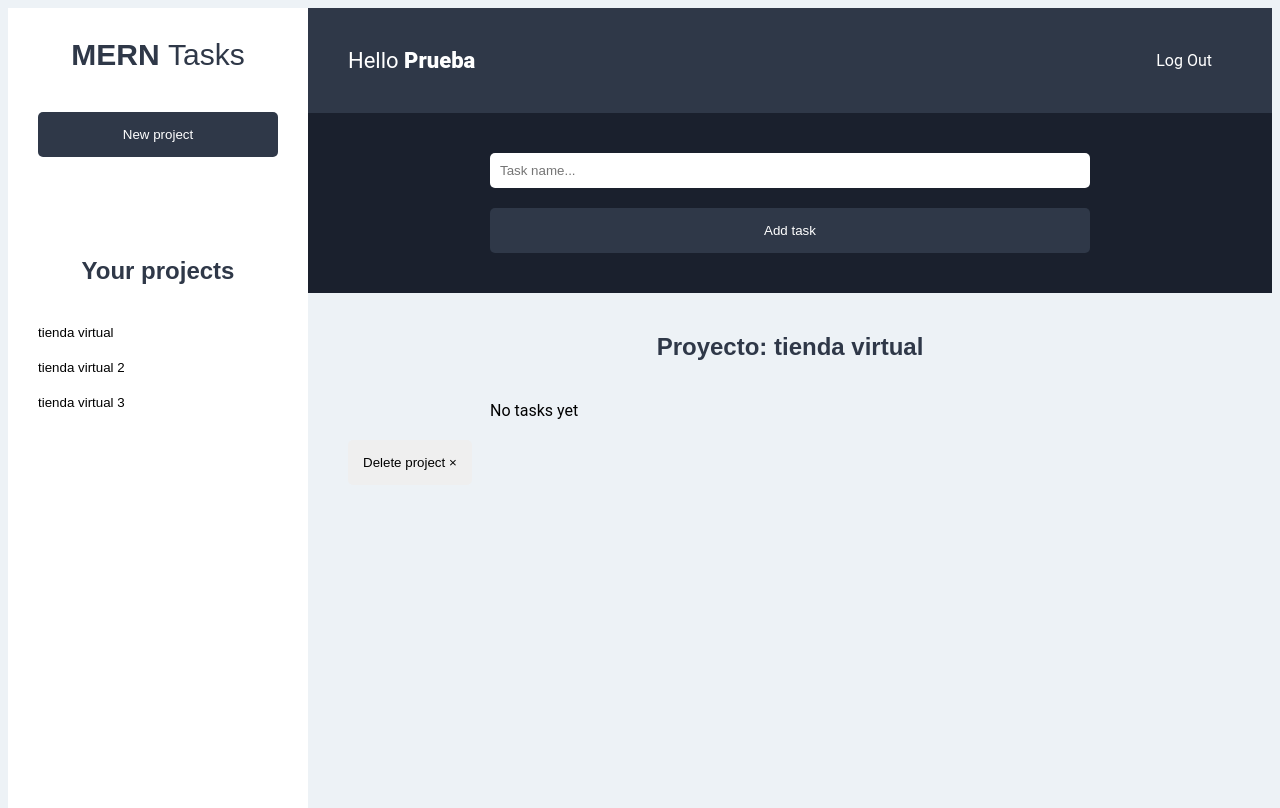
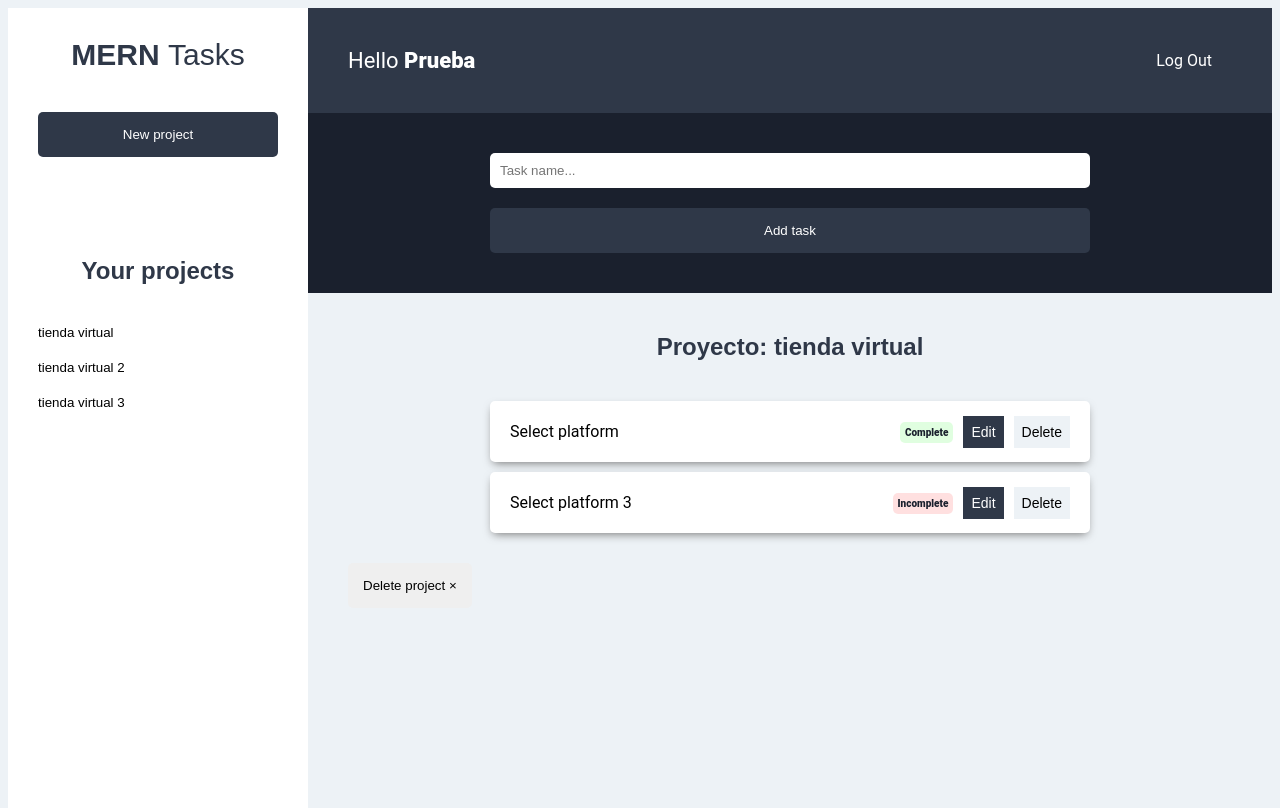
Before and after one commit to julikroch/mern-client, a React (Create React App) app: page /projects in a window 1280 px wide. Both pictures are taken after a click on the button "tienda virtual". Built offline with nearby package versions, Linux system fonts and the light colour scheme.

Commit message:
developing delete for tasks

```diff
--- a/package.json
+++ b/package.json
@@ -10,6 +10,7 @@
     "react-dom": "^17.0.2",
     "react-router-dom": "^5.3.0",
     "react-scripts": "4.0.3",
+    "react-transition-group": "^4.4.2",
     "web-vitals": "^1.0.1"
   },
   "scripts": {
--- a/src/components/projects/ListProjects.js
+++ b/src/components/projects/ListProjects.js
@@ -1,6 +1,8 @@
 import { useContext, useEffect } from 'react'
 import Project from './Project'
 import ProjectContext from "../../context/projects/projectContext"
+import { TransitionGroup, CSSTransition } from 'react-transition-group'
+
 
 const ListProjects = () => {
 
@@ -15,12 +17,20 @@ const ListProjects = () => {
 
     return (
         <ul className='listado-proyectos'>
-            {projects.map((project) => (
-                <Project
-                    key={project.id}
-                    project={project}
-                />
-            ))}
+            <TransitionGroup>
+                {projects.map((project) => (
+                    <CSSTransition
+                        key={project.id}
+                        timeout={200}
+                        classNames='proyecto'
+                    >
+                        <Project
+                            project={project}
+                        />
+                    </CSSTransition>
+                ))}
+            </TransitionGroup>
+
         </ul>
     )
 }
--- a/src/components/projects/Project.js
+++ b/src/components/projects/Project.js
@@ -8,7 +8,6 @@ const Project = ({ project }) => {
     const { selectProjectFn } = projectsContext
 
     const tasksContext = useContext(TaskContext)
-
     const { getTasks } = tasksContext
 
     const selectProject = id => {
--- a/src/components/tasks/Task.js
+++ b/src/components/tasks/Task.js
@@ -1,8 +1,21 @@
-import React from 'react'
+import { useContext } from 'react'
+import ProjectContext from "../../context/projects/projectContext"
+import TaskContext from '../../context/tasks/taskContext'
 
 const Task = ({ task }) => {
 
+    const tasksContext = useContext(TaskContext)
+    const { deleteTask, getTasks } = tasksContext
+
+    const projectsContext = useContext(ProjectContext)
+    const { selectedProject } = projectsContext
+
     const { name, taskState } = task
+
+    const btnDeleteTask = id => {
+        deleteTask(id)
+        getTasks(selectedProject[0].id)
+    }
 
     return (
         <li className='tarea sombra'>
@@ -32,6 +45,7 @@ const Task = ({ task }) => {
                 <button
                     type='button'
                     className='btn btn-secundario'
+                    onClick={() => btnDeleteTask(task.id)}
                 >Delete</button>
             </div>
         </li>
--- a/src/components/tasks/TaskForm.js
+++ b/src/components/tasks/TaskForm.js
@@ -1,23 +1,60 @@
-import { useContext } from 'react'
+import { useContext, useState } from 'react'
 import ProjectContext from "../../context/projects/projectContext"
+import TaskContext from '../../context/tasks/taskContext'
 
 const TaskForm = () => {
 
     const projectsContext = useContext(ProjectContext)
     const { selectedProject } = projectsContext
 
+    const tasksContext = useContext(TaskContext)
+    const { taskError, addTask, validateTask, getTasks } = tasksContext
+
+    const [task, setTask] = useState({
+        name: ''
+    })
+
+    const { name } = task
 
     if (!selectedProject) return null
 
+    const handleChange = e => {
+        setTask({
+            ...task,
+            [e.target.name]: e.target.value
+        })
+    }
+
+    const onSubmit = e => {
+        e.preventDefault()
+
+        if (name.trim() === '') {
+            validateTask()
+            return
+        }
+
+        task.projectId = selectedProject[0].id
+        task.state = false
+        addTask(task)
+
+        getTasks(selectedProject[0].id)
+
+        setTask({ name: '' })
+    }
+
     return (
         <div className="formulario">
-            <form>
+            <form
+                onSubmit={onSubmit}
+            >
                 <div className="contenedor-input">
                     <input
                         type="text"
                         className='input-text'
                         placeholder='Task name...'
                         name='name'
+                        value={name}
+                        onChange={handleChange}
                     />
                 </div>
                 <div className="contenedor-input">
@@ -28,6 +65,7 @@ const TaskForm = () => {
                     />
                 </div>
             </form>
+            {taskError ? <p className='mensaje'>The task name must be completed </p> : null}
         </div>
     )
 }
--- a/src/components/tasks/TaskList.js
+++ b/src/components/tasks/TaskList.js
@@ -1,13 +1,16 @@
 import { Fragment, useContext } from 'react'
 import ProjectContext from "../../context/projects/projectContext"
 import Task from './Task'
+import TaskContext from '../../context/tasks/taskContext'
+import { CSSTransition, TransitionGroup } from 'react-transition-group'
 
 const TaskList = () => {
 
     const projectsContext = useContext(ProjectContext)
     const { selectedProject, deleteProject } = projectsContext
 
-    const tasks = []
+    const tasksContext = useContext(TaskContext)
+    const { projectTasks } = tasksContext
 
     if (!selectedProject) return <h2>Selecciona un proyecto</h2>
 
@@ -17,14 +20,22 @@ const TaskList = () => {
         <Fragment>
             <h2>Proyecto: {selectedProject[0].name}</h2>
             <ul className='listado-tareas'>
-                {tasks.length === 0
-                    ? <li>No tasks yet</li>
-                    : tasks.map((task) => (
-                        <Task
-                            key={task.name}
-                            task={task}
-                        />
-                    ))
+                {projectTasks.length === 0
+                    ? <li>No tasks yet.</li>
+                    :
+                    <TransitionGroup>
+                        {projectTasks.map((task) => (
+                            <CSSTransition
+                                key={task.id}
+                                timeout={200}
+                                classNames='tarea'
+                            >
+                                <Task
+                                    task={task}
+                                />
+                            </CSSTransition>
+                        ))}
+                    </TransitionGroup>
                 }
             </ul>
 
--- a/src/context/tasks/taskReducer.js
+++ b/src/context/tasks/taskReducer.js
@@ -1,5 +1,8 @@
 import {
-    PROJECT_TASKS
+    PROJECT_TASKS,
+    ADD_TASK,
+    VALIDATE_TASK,
+    DELETE_TASK
 } from "../../types";
 
 export default (state, action) => {
@@ -10,7 +13,22 @@ export default (state, action) => {
                 ...state,
                 projectTasks: state.tasks.filter(task => task.projectId === action.payload)
             }
-
+        case ADD_TASK:
+            return {
+                ...state,
+                tasks: [action.payload, ...state.tasks],
+                taskError: false
+            }
+        case VALIDATE_TASK:
+            return {
+                ...state,
+                taskError: true
+            }
+        case DELETE_TASK:
+            return {
+                ...state,
+                tasks: state.tasks.filter(task => (task.id !== action.payload))
+            }
         default:
             return state
     }
--- a/src/context/tasks/taskState.js
+++ b/src/context/tasks/taskState.js
@@ -3,21 +3,25 @@ import TaskReducer from "./taskReducer";
 import { useReducer } from "react";
 
 import {
-    PROJECT_TASKS
+    PROJECT_TASKS,
+    ADD_TASK,
+    VALIDATE_TASK,
+    DELETE_TASK
 } from "../../types";
 
 const TaskState = props => {
     const initialState = {
         tasks: [
-            { name: 'Select platform', taskState: true, projectId: 1 },
-            { name: 'Select platform 2', taskState: false, projectId: 2 },
-            { name: 'Select platform 3', taskState: false, projectId: 3 },
-            { name: 'Select platform 4', taskState: true, projectId: 4 },
-            { name: 'Select platform', taskState: true, projectId: 3 },
-            { name: 'Select platform 2', taskState: false, projectId: 4 },
-            { name: 'Select platform 3', taskState: false, projectId: 5 },
+            { id: 1, name: 'Select platform', taskState: true, projectId: 1 },
+            { id: 2, name: 'Select platform 2', taskState: false, projectId: 2 },
+            { id: 3, name: 'Select platform 3', taskState: false, projectId: 3 },
+            { id: 4, name: 'Select platform 4', taskState: true, projectId: 2 },
+            { id: 5, name: 'Select platform', taskState: true, projectId: 3 },
+            { id: 6, name: 'Select platform 2', taskState: false, projectId: 2 },
+            { id: 7, name: 'Select platform 3', taskState: false, projectId: 1 },
         ],
-        projectTasks: null
+        projectTasks: null,
+        taskError: false
     }
 
     const [state, dispatch] = useReducer(TaskReducer, initialState)
@@ -29,12 +33,36 @@ const TaskState = props => {
         })
     }
 
+    const addTask = task => {
+        dispatch({
+            type: ADD_TASK,
+            payload: task
+        })
+    }
+
+    const validateTask = () => {
+        dispatch({
+            type: VALIDATE_TASK
+        })
+    }
+
+    const deleteTask = id => {
+        dispatch({
+            type: DELETE_TASK,
+            payload: id
+        })
+    }
+
     return (
         <TaskContext.Provider
             value={{
                 tasks: state.tasks,
                 projectTasks: state.projectTasks,
-                getTasks
+                taskError: state.taskError,
+                getTasks,
+                addTask,
+                validateTask,
+                deleteTask
             }}
         >
             {props.children}
--- a/src/types/index.js
+++ b/src/types/index.js
@@ -6,3 +6,6 @@ export const SELECTED_PROJECT = 'SELECTED_PROJECT';
 export const DELETE_PROJECT = 'DELETE_PROJECT';
 
 export const PROJECT_TASKS = 'PROJECT_TASKS'
+export const ADD_TASK = 'ADD_TASK'
+export const VALIDATE_TASK = 'VALIDATE_TASK'
+export const DELETE_TASK = 'DELETE_TASK'
```
Also changed, not shown: 2 other files (tests, documents, lock files or other folders).
